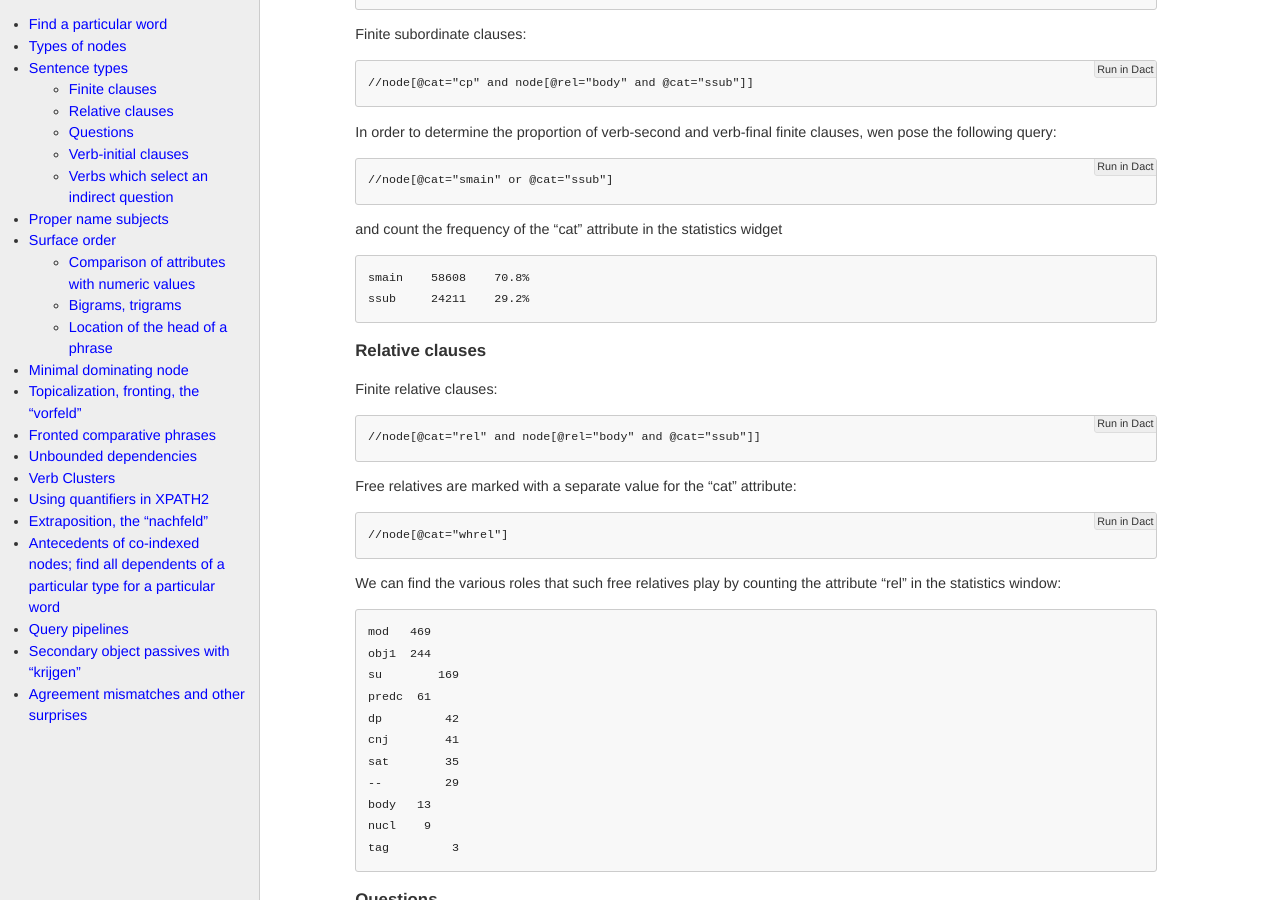
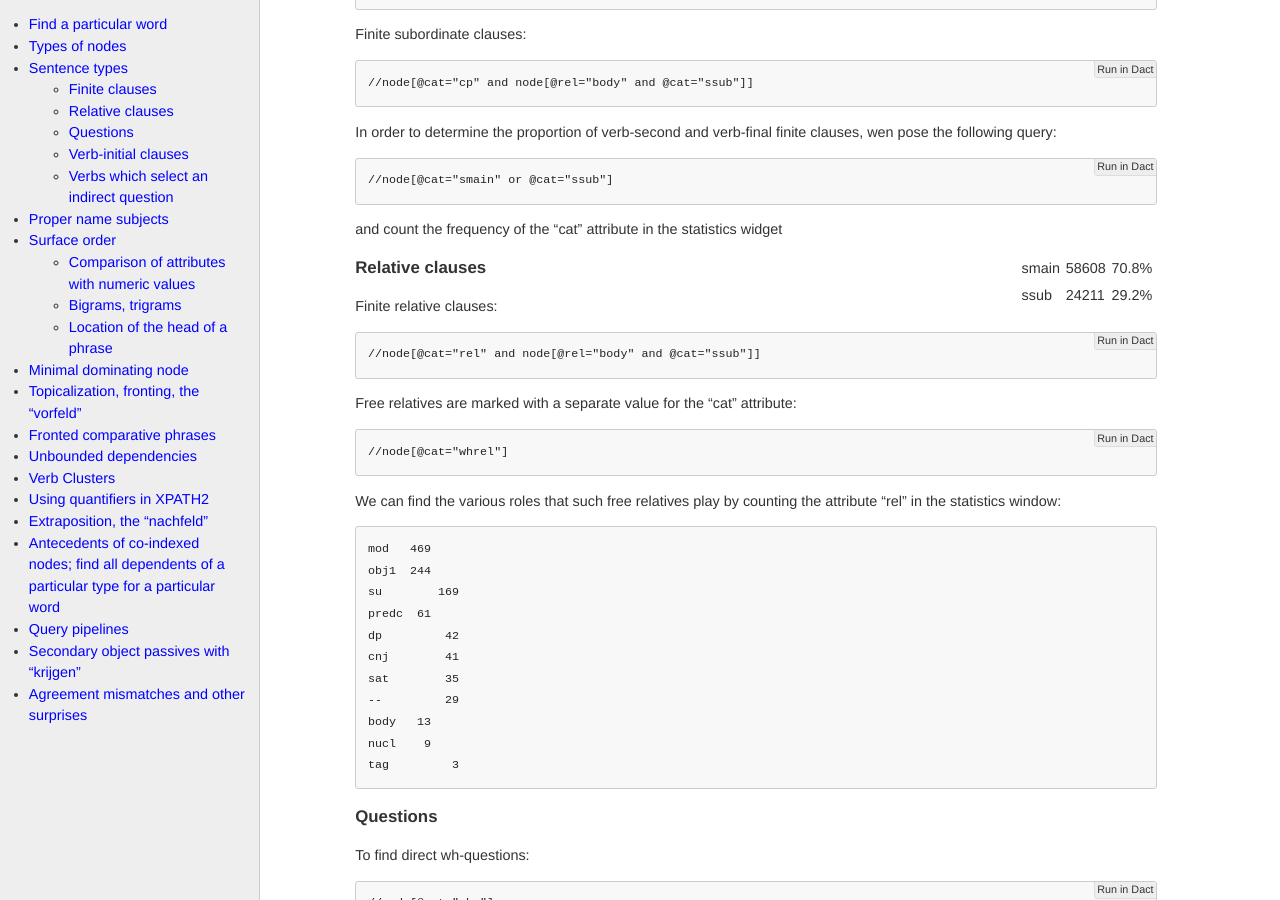
Before and after one commit to rug-compling/dact, a Jekyll site: the page built from cookbook/index.md, in a window 1280 px wide and 900 px high, scrolled down 1005 px. Built offline with Jekyll 4.4.1, drawn with Linux system fonts in a browser that asks for light colours; nearby versions of some CDN libraries.

Commit message:
Update cookbook/index.md
tables

```diff
--- a/cookbook/index.md
+++ b/cookbook/index.md
@@ -59,9 +59,14 @@ the following query:
 
 and count the frequency of the "cat" attribute in the statistics widget
 
-    smain    58608    70.8%
-    ssub     24211    29.2%
-
+<table align="right">
+<tr>
+    <td>smain</td>    <td>58608</td>    <td>70.8%</td>
+</tr>
+<tr>
+    <td>ssub</td>     <td>24211</td>    <td>29.2% </td>
+</tr>
+</table>
 ### Relative clauses
 
 Finite relative clauses:
```
